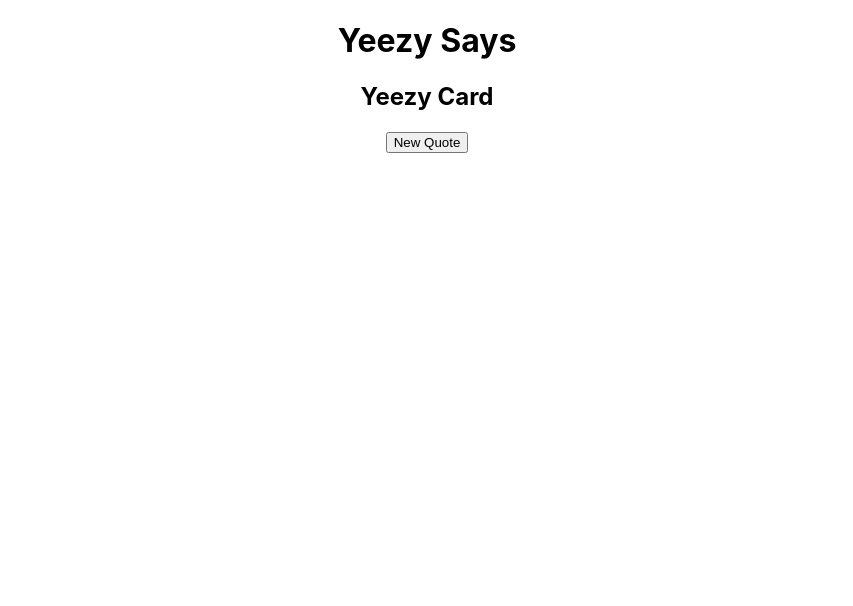
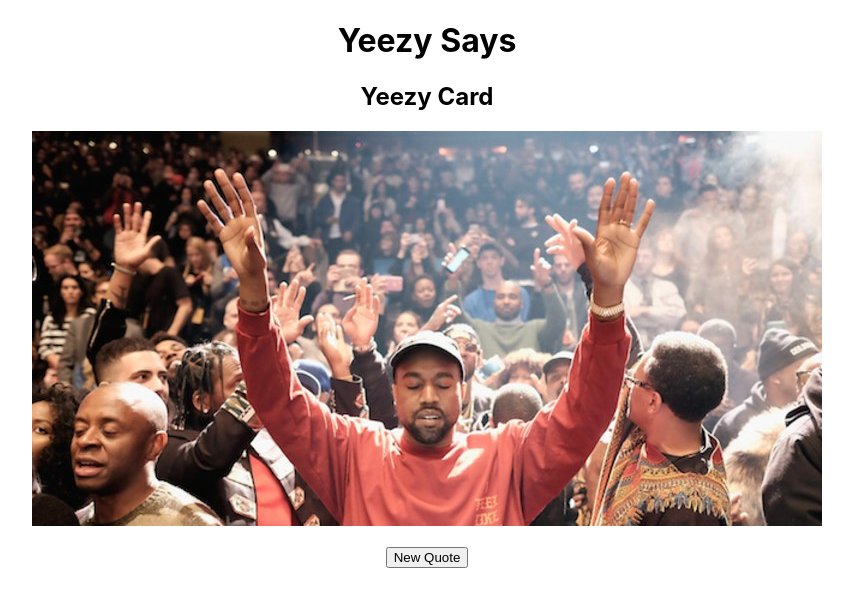
Before and after one commit to colbyallen012/Yeezus, a React (Create React App) app: page / in a window 1280 px wide. Shown: the top 606 px of the page, without its empty margins (213-1066 px from the left). Built offline with nearby package versions, Linux system fonts and the light colour scheme; no server answers.

Commit message:
add image to quote card

```diff
--- a/src/QuoteCard.js
+++ b/src/QuoteCard.js
@@ -1,5 +1,5 @@
 import React, { Component } from 'react';
-
+import pablo from './Utils/pablo.jpg'
 export class QuoteCard extends Component {
 
   newQuote = async (e) => {
@@ -11,6 +11,7 @@ export class QuoteCard extends Component {
     return (
       <div className={QuoteCard}>
         <h2>Yeezy Card</h2>
+        <img src={pablo}/>
         <p>{this.props.quote}</p>
         <form onSubmit={this.newQuote}>
           <button>New Quote</button>
```
Also changed, not shown: src/Utils/pablo.jpg (added).
